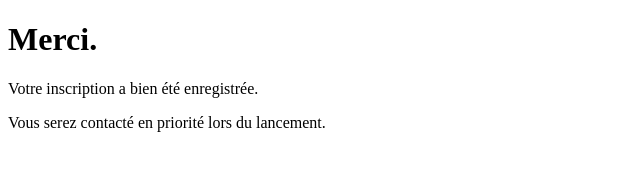
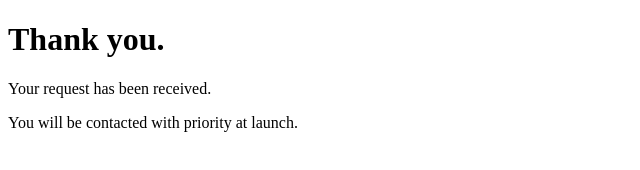
Before and after one commit to Solexiai/solexi.ai, a plain HTML site: page Solexi/merci.html in a window 1280 px wide. Shown: the whole page, without its empty margins (0-640 px from the left). Drawn offline with Linux system fonts and the light colour scheme.

Commit message:
Update thank you page (EN)

```diff
--- a/Solexi/merci.html
+++ b/Solexi/merci.html
@@ -1,16 +1,16 @@
 <!DOCTYPE html>
-<html lang="fr">
+<html lang="en">
 <head>
   <meta charset="UTF-8">
   <meta name="viewport" content="width=device-width, initial-scale=1.0">
-  <title>Merci — Solexi</title>
+  <title>Thank you — Solexi</title>
   <meta name="robots" content="noindex">
 </head>
 <body>
 
-  <h1>Merci.</h1>
-  <p>Votre inscription a bien été enregistrée.</p>
-  <p>Vous serez contacté en priorité lors du lancement.</p>
+  <h1>Thank you.</h1>
+  <p>Your request has been received.</p>
+  <p>You will be contacted with priority at launch.</p>
 
 </body>
 </html>
```
